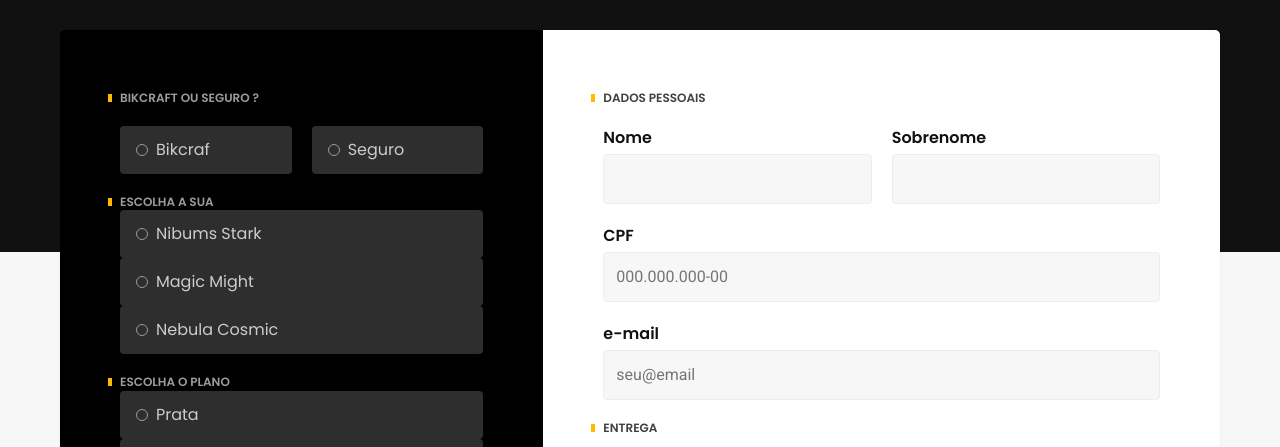
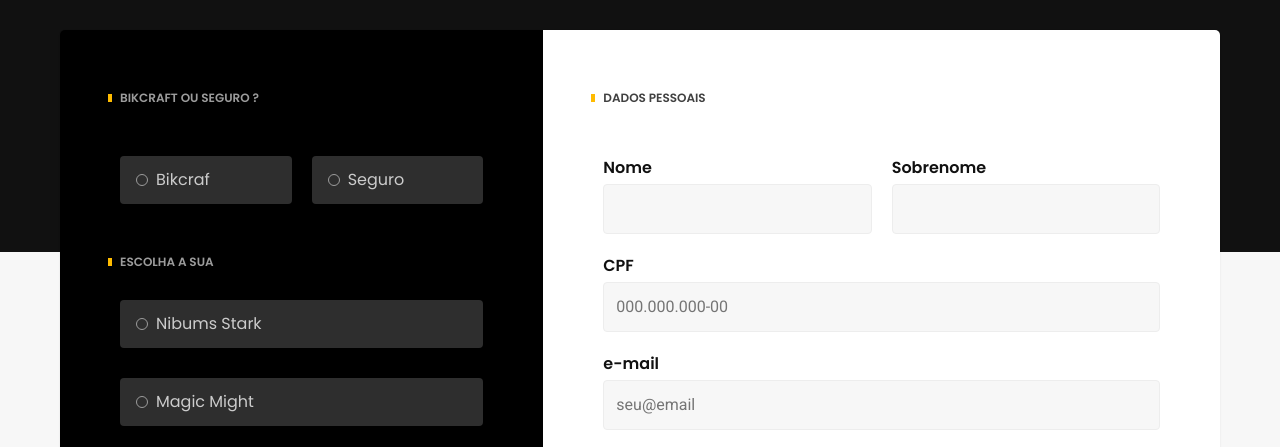
Before and after one commit to ederamadeu/bikcraf, a plain HTML site: page orcamento.html in a window 1280 px wide. Shown: the part 348-795 px from the top of the page. Drawn offline with Linux system fonts and the light colour scheme.

Commit message:
commit atualiza-orcamento

```diff
--- a/CSS/orcamento/orcamento.css
+++ b/CSS/orcamento/orcamento.css
@@ -12,6 +12,7 @@
   position: relative;
   display: flex;
   align-items: center;
+  margin-bottom: 30px;
 }
 
 .orcamento h2::before {
@@ -51,6 +52,7 @@
   background-color: var(--cor-10);
   padding: 12px 16px;
   border-radius: 4px;
+  margin-bottom: 30px;
   cursor: pointer;
   display: grid;
   grid-template-columns: auto 1fr auto;
```
